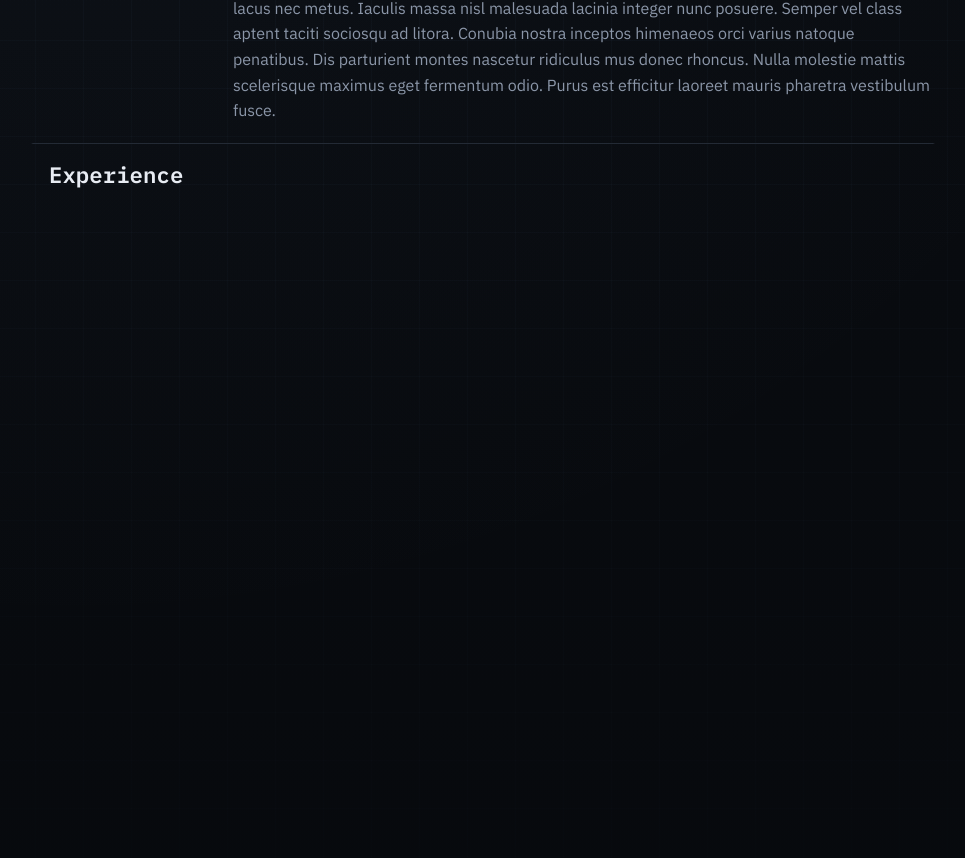
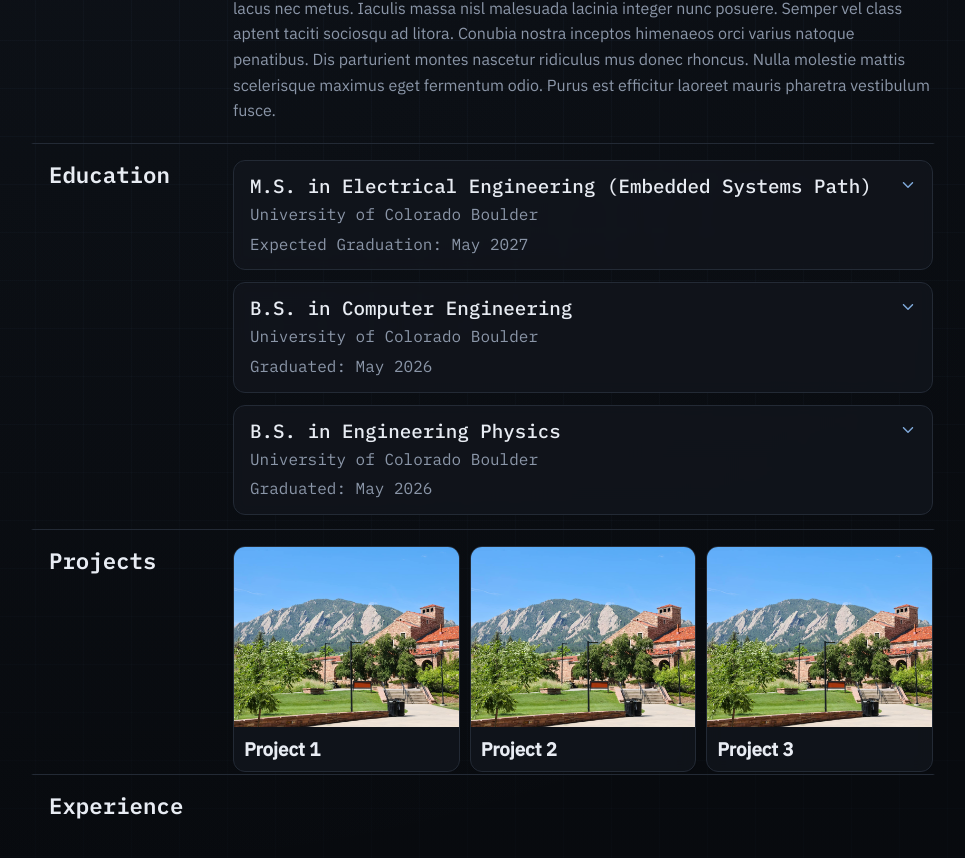
Before and after one commit to swebb-dev/swebb-dev, a React (Vite) app: page / in a window 1280 px wide. Shown: the part 632-1490 px from the top of the page, without its empty margins (157-1122 px from the left). Built offline with nearby package versions, Linux system fonts and the light colour scheme.

Commit message:
education and projects swebb.dev/ code done.

```diff
--- a/src/routes/index.css
+++ b/src/routes/index.css
@@ -219,3 +219,166 @@ body::before {
   color: var(--text-secondary);
   font-size: 1rem;
 }
+
+.education-entry {
+  margin-bottom: 0.75rem;
+  background: rgba(18, 22, 29, 0.8);
+  backdrop-filter: blur(6px);
+  padding: 0.75rem 1rem;
+  border-radius: 0.75rem;
+  border: 1px solid var(--border);
+}
+
+.education-entry h3 {
+  margin: 0;
+  font-family: var(--font-mono);
+  font-size: 1.2rem;
+  font-weight: 500;
+  color: var(--text-primary);
+}
+
+.education-entry:hover {
+  cursor: pointer;
+}
+
+.education-entry:hover h3 {
+  color: var(--accent);
+}
+
+.education-entry p {
+  margin: 0.25rem 0 0;
+  font-family: var(--font-mono);
+  font-size: 1rem;
+  color: var(--text-secondary);
+}
+
+.hidden-text {
+  max-height: 0;
+  overflow: hidden;
+  transition: max-height 0.3s ease, margin-top 0.3s ease;
+}
+
+.hidden-text p {
+  font-family: var(--font-sans);
+  font-size: 1rem;
+}
+
+.education-entry.open .hidden-text {
+  max-height: 200px;
+  margin-top: 0.5rem;
+}
+
+.down-arrow {
+  position: absolute;
+  right: 1rem;
+  top: 1rem;
+  color: var(--accent);
+  transition: transform 0.3s ease;
+}
+
+.education-entry.open .down-arrow {
+  transform: rotate(180deg);
+}
+
+
+.hidden-text-badge-wrapper {
+  margin-top: 0.5rem;
+  display: flex;
+  align-items: center;
+  justify-content: left;
+  gap: 0.375rem;
+  flex-wrap: wrap;
+}
+
+.hidden-text-badge {
+  display: flex;
+  align-items: center;
+  padding: 0.25rem 0.625rem;
+  border-radius: 999px;
+  border: 1px solid var(--border);
+  background: rgba(18, 22, 29, 0.8);
+  backdrop-filter: blur(8px);
+}
+
+.hidden-text-badge p {
+    margin: 0;
+    font-size: 0.75rem;
+    color: var(--text-secondary);
+    font-family: Monospace;
+    font-weight: 400;
+    display: flex;
+    align-items: center;
+    font-family: Monospace;
+}
+
+.projects-wrapper {
+  display: flex;
+  flex-direction: row;
+  gap: 0.625rem;
+  margin: 0;
+}
+
+.project-entry {
+  flex: 1;
+  background: rgba(18, 22, 29, 0.8);
+  backdrop-filter: blur(8px);
+  padding: 0;
+  border-radius: 0.75rem;
+  border: 1px solid var(--border);
+  overflow: hidden;
+  padding-bottom: 0rem;
+}
+
+.project-entry:hover {
+  cursor: pointer;
+}
+
+.project-entry img {
+  position: relative;
+  padding: 0;
+  margin: 0;
+  width: 100%;
+  height: 180px;
+
+  margin-bottom: 0rem;
+  object-fit: cover;
+}
+
+.project-text {
+  padding: 0;
+  margin-left:0.625rem;
+  margin-top:0.375rem;
+  margin-bottom:0rem;
+}
+
+.project-text h3 {
+  padding: 0;
+  margin-left:0rem;
+  margin-top:0rem;
+  margin-bottom:0.625rem;
+}
+
+.project-hidden-text {
+  background: rgba(18, 22, 29, 0.8);
+  backdrop-filter: blur(8px);
+  padding-top:0px;
+  position: absolute;
+  top:0;
+  height: 0;
+  overflow: hidden;
+  transition: height 0.3s ease;
+}
+
+.project-hidden-text p {
+  font-family: var(--font-sans);
+  font-size: 1rem;
+  margin-left:0.625rem;
+  margin-top:0.375rem;
+  margin-bottom:0.625rem;
+  margin-right:0.625rem;
+}
+
+.project-entry:hover .project-hidden-text {
+  height: 180px;
+  margin-top: 0rem;
+}
--- a/src/routes/index.jsx
+++ b/src/routes/index.jsx
@@ -1,19 +1,30 @@
 // index.jsx
 
 import { createFileRoute } from '@tanstack/react-router'
+import { useState } from "react";
 import "./index.css"
 
 import { Helmet } from "react-helmet-async";
 
 import heroImage from "../assets/images/hero-image.jpg";
+import projectTempImg from "../assets/images/project-temp.jpg";
+
 import { VscLocation } from "react-icons/vsc";
 import { FiGithub } from "react-icons/fi";
+import { IoIosArrowDown } from "react-icons/io";
 
 export const Route = createFileRoute('/')({
   component: RouteComponent,
 })
 
 function RouteComponent() {
+
+  const [openItems, setOpenItems] = useState({});
+
+  const toggleItem = (id) => {
+    setOpenItems((prev) => ({ ...prev, [id]: !prev[id] }));
+  };
+
   return (
   <>
     <Helmet>
@@ -62,6 +73,97 @@ function RouteComponent() {
           </div>
         </div>
 
+        <div id="content-wrapper">
+          <div id="education" class="main-section stacked-section">
+
+            <div class="section-header">
+              <h2>Education</h2>
+            </div>
+
+            <div class="section-content">
+
+              <div class={`education-entry${openItems["edu-1"] ? " open" : ""}`}
+                onClick={() => toggleItem("edu-1")}>
+
+                <IoIosArrowDown id="down-arrow-1" class="down-arrow" />
+
+                <h3>M.S. in Electrical Engineering (Embedded Systems Path)</h3>
+                <p>University of Colorado Boulder</p>
+                <p>Expected Graduation: May 2027</p>
+
+                <div class="hidden-text">
+                  <p>This is some hidden text for the first education entry.</p>
+                  <div class="hidden-text-badge-wrapper">
+                    <div class="hidden-text-badge">
+                      <p>C/C++ Development</p>
+                    </div>
+                    <div class="hidden-text-badge">
+                      <p>PCB Design</p>
+                    </div>
+                    <div class="hidden-text-badge">
+                      <p>PCB Assembly</p>
+                    </div>
+                  </div>
+                </div>
+              </div>
+
+              <div class={`education-entry${openItems["edu-2"] ? " open" : ""}`}
+                onClick={() => toggleItem("edu-2")}>
+
+                <IoIosArrowDown id="down-arrow-2" class="down-arrow" />
+
+                <h3>B.S. in Computer Engineering</h3>
+                <p>University of Colorado Boulder</p>
+                <p>Graduated: May 2026</p>
+
+                <div class="hidden-text">
+                  <p>This is some hidden text for the second education entry.</p>
+                  <div class="hidden-text-badge-wrapper">
+                    <div class="hidden-text-badge">
+                      <p>Python Development</p>
+                    </div>
+                    <div class="hidden-text-badge">
+                      <p>Circuit Design</p>
+                    </div>
+                    <div class="hidden-text-badge">
+                      <p>Waveform Analysis</p>
+                    </div>
+                    <div class="hidden-text-badge">
+                      <p>ARM/NIOS-II Development</p>
+                    </div>
+                  </div>
+                </div>
+              </div>
+
+              <div class={`education-entry${openItems["edu-3"] ? " open" : ""}`}
+                onClick={() => toggleItem("edu-3")}>
+
+                <IoIosArrowDown id="down-arrow-3" class="down-arrow" />
+
+                <h3>B.S. in Engineering Physics</h3>
+                <p>University of Colorado Boulder</p>
+                <p>Graduated: May 2026</p>
+
+                <div class="hidden-text">
+                  <p>This is some hidden text for the third education entry.</p>
+                  <div class="hidden-text-badge-wrapper">
+                    <div class="hidden-text-badge">
+                      <p>Quantum Mechanics</p>
+                    </div>
+                    <div class="hidden-text-badge">
+                      <p>Python Simulations</p>
+                    </div>
+                    <div class="hidden-text-badge">
+                      <p>Electromagnetism</p>
+                    </div>
+                  </div>
+                </div>
+              </div>
+
+            </div>
+          </div>
+        </div>
+
         {/*
 
         Current Section Order/Ideas:
@@ -70,12 +172,56 @@ function RouteComponent() {
           About
           Education
           Projects
-          Skills
           Resume
           Experience
           Contact
 
         */}
+
+        <div id="content-wrapper">
+          <div id="projects" class="main-section stacked-section">
+
+            <div class="section-header">
+              <h2>Projects</h2>
+            </div>
+
+            <div class="section-content">
+
+              <div class="projects-wrapper">
+                <div class="project-entry">
+                  <img src={projectTempImg} alt="" />
+                  <div class="project-text">
+                    <h3>Project 1</h3>
+                  </div>
+                  <div class="project-hidden-text">
+                    <p>This is a description of Project 1.</p>
+                  </div>
+                </div>
+
+                <div class="project-entry">
+                  <img src={projectTempImg} alt="" />
+                  <div class="project-text">
+                    <h3>Project 2</h3>
+                  </div>
+                  <div class="project-hidden-text">
+                    <p>This is a description of Project 2.</p>
+                  </div>
+                </div>
+
+                <div class="project-entry">
+                  <img src={projectTempImg} alt="" />
+                  <div class="project-text">
+                    <h3>Project 3</h3>
+                  </div>
+                  <div class="project-hidden-text">
+                    <p>This is a description of Project 3.</p>
+                  </div>
+                </div>
+              </div>
+
+            </div>
+          </div>
+        </div>
 
         <div id="content-wrapper">
           <div id="experience" class="main-section stacked-section">
```
Also changed, not shown: src/assets/images/project-temp.jpg (added).
